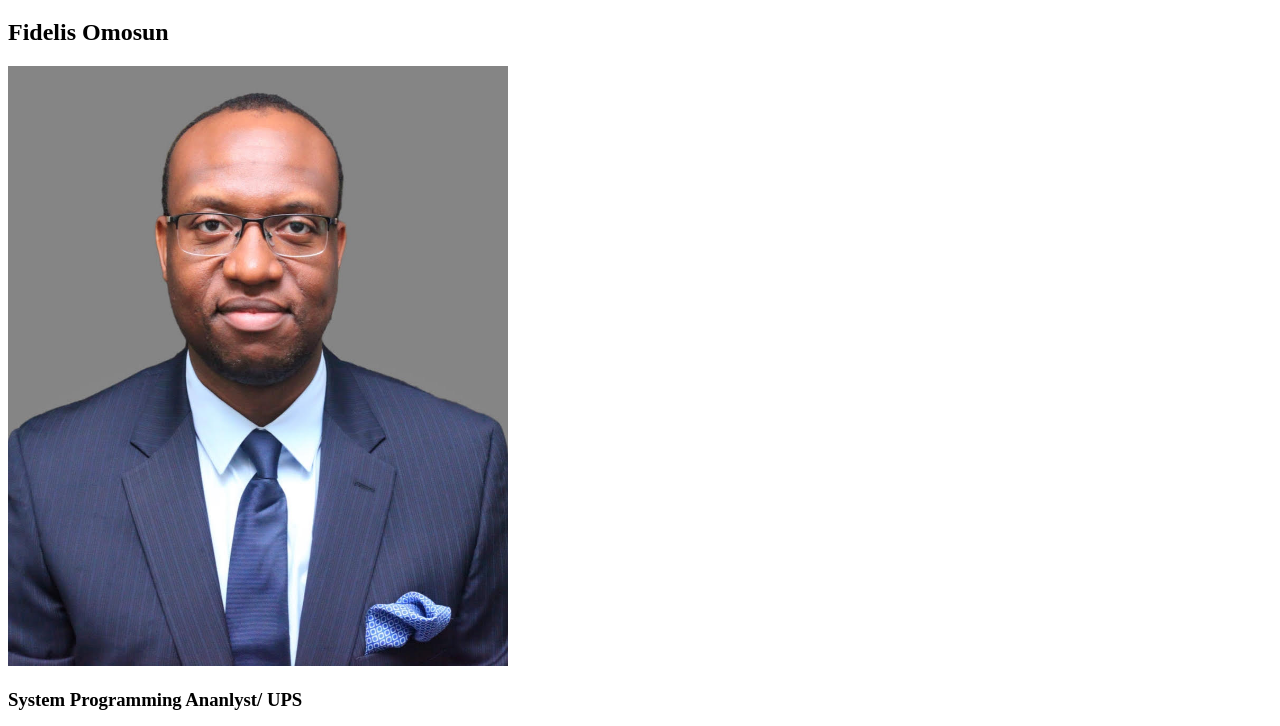
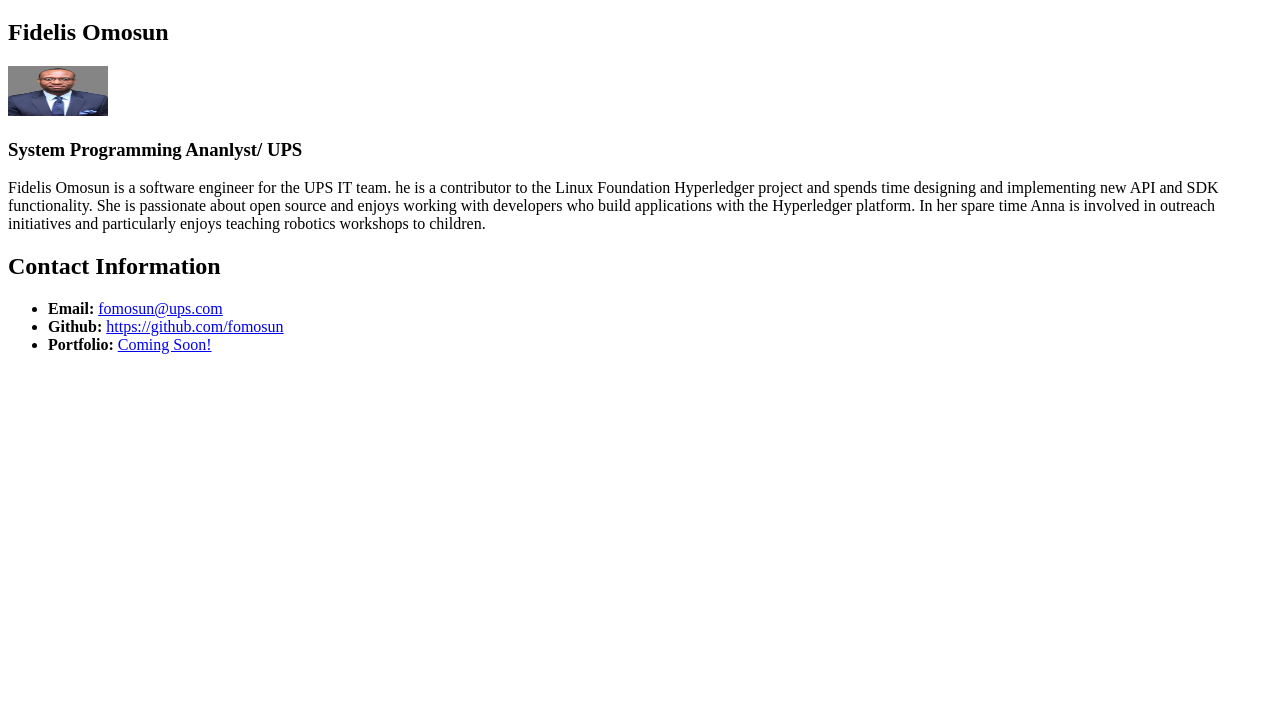
Before and after one commit to fomosun/fomosun.github.io, a plain HTML site: page index.html in a window 1280 px wide. Shown: the part 61-787 px from the top of the page. Drawn offline with Linux system fonts and the light colour scheme.

Commit message:
Update index.html

```diff
--- a/index.html
+++ b/index.html
@@ -19,7 +19,7 @@
     <h2>Fidelis Omosun</h2>
 
     <!-- Headshot image -->
-    <img id="bio-image" src="../Fidelis.jpg" alt="Fidelis Omosun headshot" width="500" height="600">
+    <img id="bio-image" src="../Fidelis.jpg" alt="Fidelis Omosun headshot" width="100" height="50">
 
     <!-- Paragraph with embedded link -->
     <h3>System Programming Ananlyst/ UPS</h3>
```
